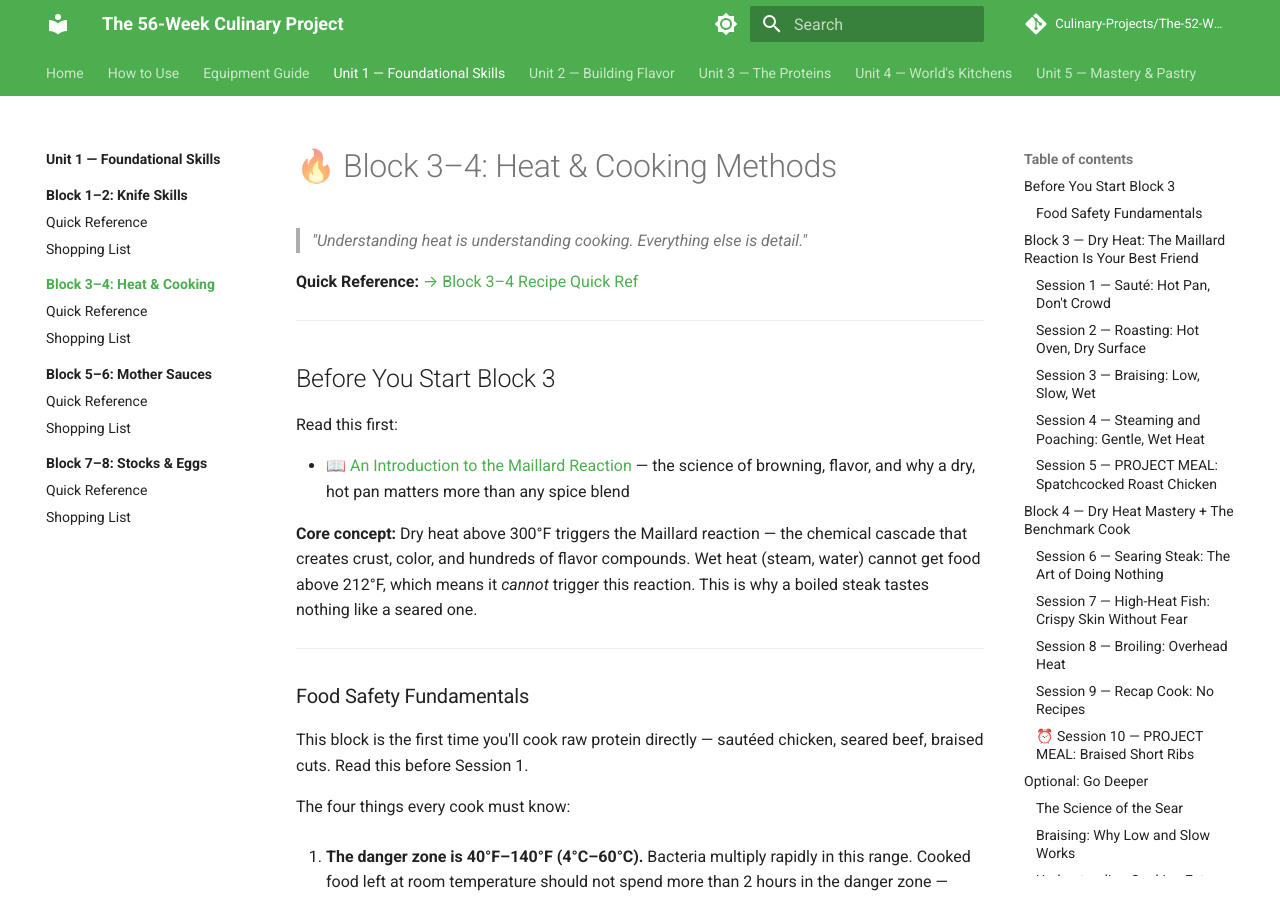
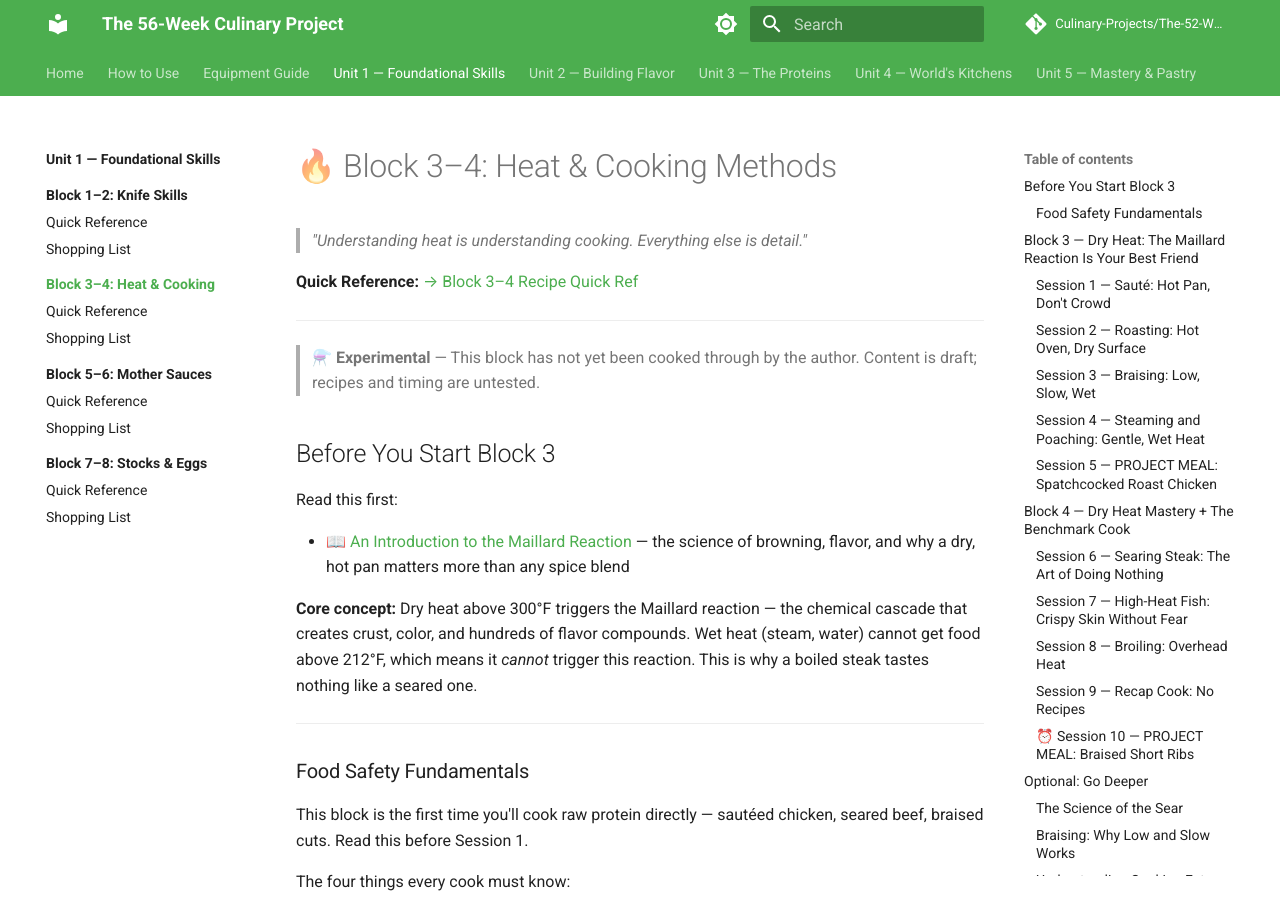
Before and after one commit to Culinary-Projects/The-52-Week-Culinary-Project, an MkDocs documentation site: the page built from docs/blocks/01-foundational-skills/03-04-heat-and-cooking/index.md, in a window 1280 px wide and 900 px high. Built offline with MkDocs 1.6.1 and Material for MkDocs 9.7.7, drawn with Linux system fonts in a browser that asks for light colours; comment, search, counter and statistics services are not loaded.

Commit message:
Mark all 26 blocks as experimental
Blocks 01-02, 03-04, and 13-14 previously had feedback and were skipped.
All blocks are now considered experimental until author feedback is
provided in the private repo.

```diff
--- a/docs/blocks/01-foundational-skills/03-04-heat-and-cooking/index.md
+++ b/docs/blocks/01-foundational-skills/03-04-heat-and-cooking/index.md
@@ -5,6 +5,9 @@
 **Quick Reference:** [→ Block 3–4 Recipe Quick Ref](quick-ref.md)
 
 ---
+
+> ⚗️ **Experimental** — This block has not yet been cooked through by the author.
+> Content is draft; recipes and timing are untested.
 
 ## Before You Start Block 3
 
```
Also changed, not shown: docs/blocks/01-foundational-skills/01-02-knife-skills/index.md (+3 -0 lines), docs/blocks/02-building-flavor/13-14-pasta-and-grains/index.md (+3 -0 lines).
